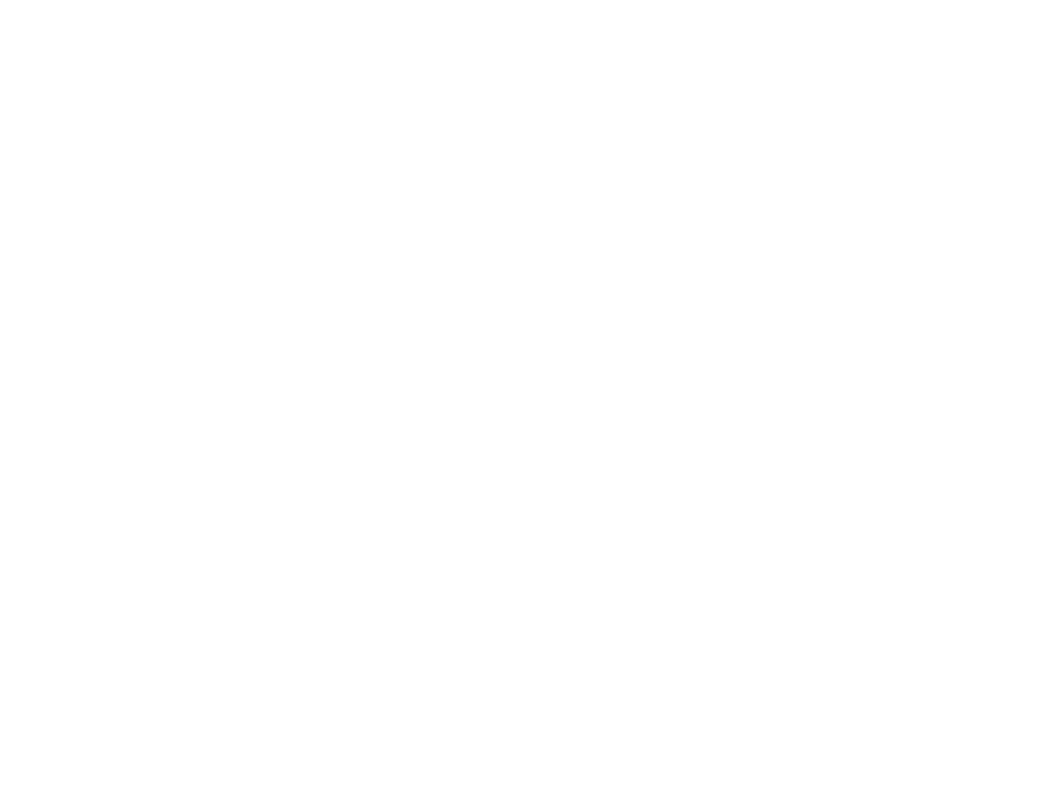
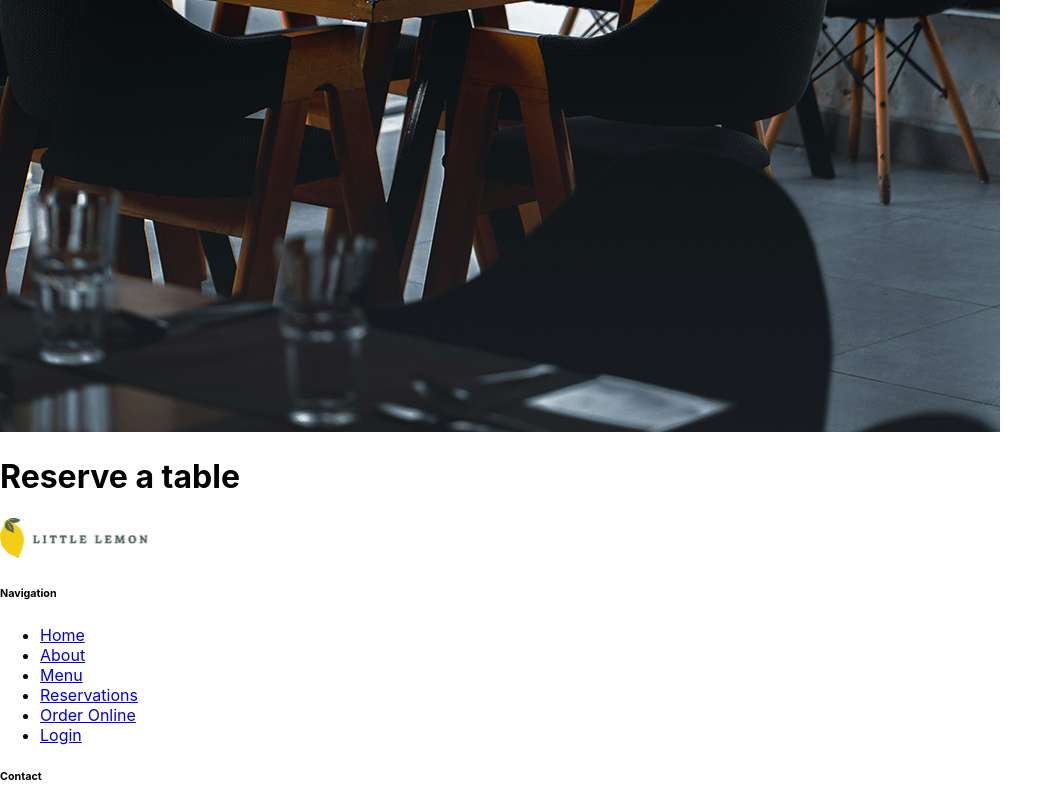
Before and after one commit to komjakraphan/capstone-project-gk, a React (Create React App) app: page / in a window 1280 px wide. Shown: the part 1014-1811 px from the top of the page, without its empty margins (0-1063 px from the left). Before the commit the page ends 800 px from the top, so only its background shows below. Built offline with nearby package versions, Linux system fonts and the light colour scheme.

Commit message:
added image to main section

```diff
--- a/src/Main.js
+++ b/src/Main.js
@@ -1,7 +1,14 @@
+import diningRoom from "./assets/diningRoom.jpg";
+
 function Main() {
     return (
         <main>
-            main
+            <div>
+            <img src={diningRoom} alt="logo"/>
+            </div>
+            <div>
+                <h1>Reserve a table</h1>
+            </div>
         </main>
     );
 }
```
Also changed, not shown: src/assets/diningRoom.jpg (added).
